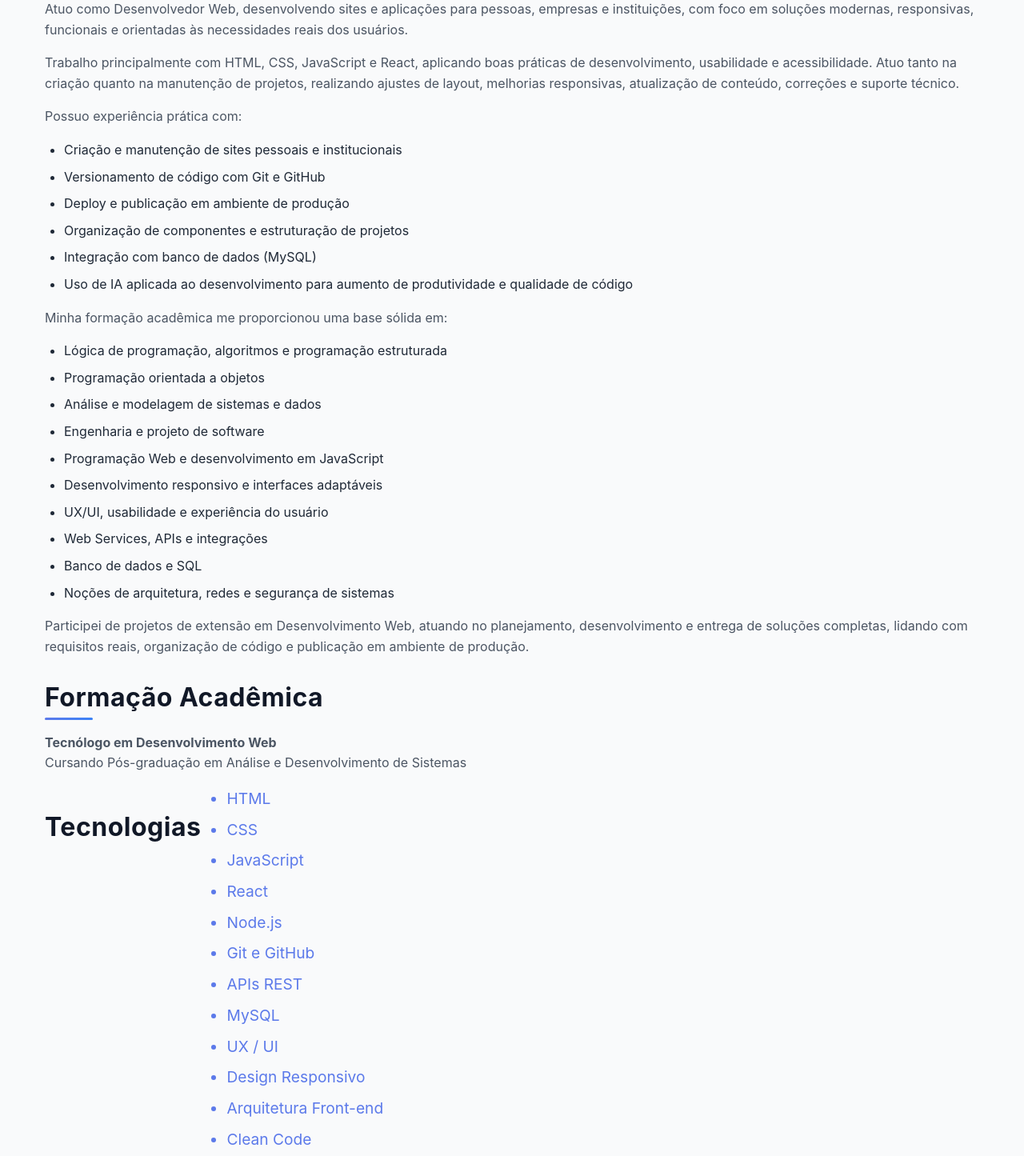
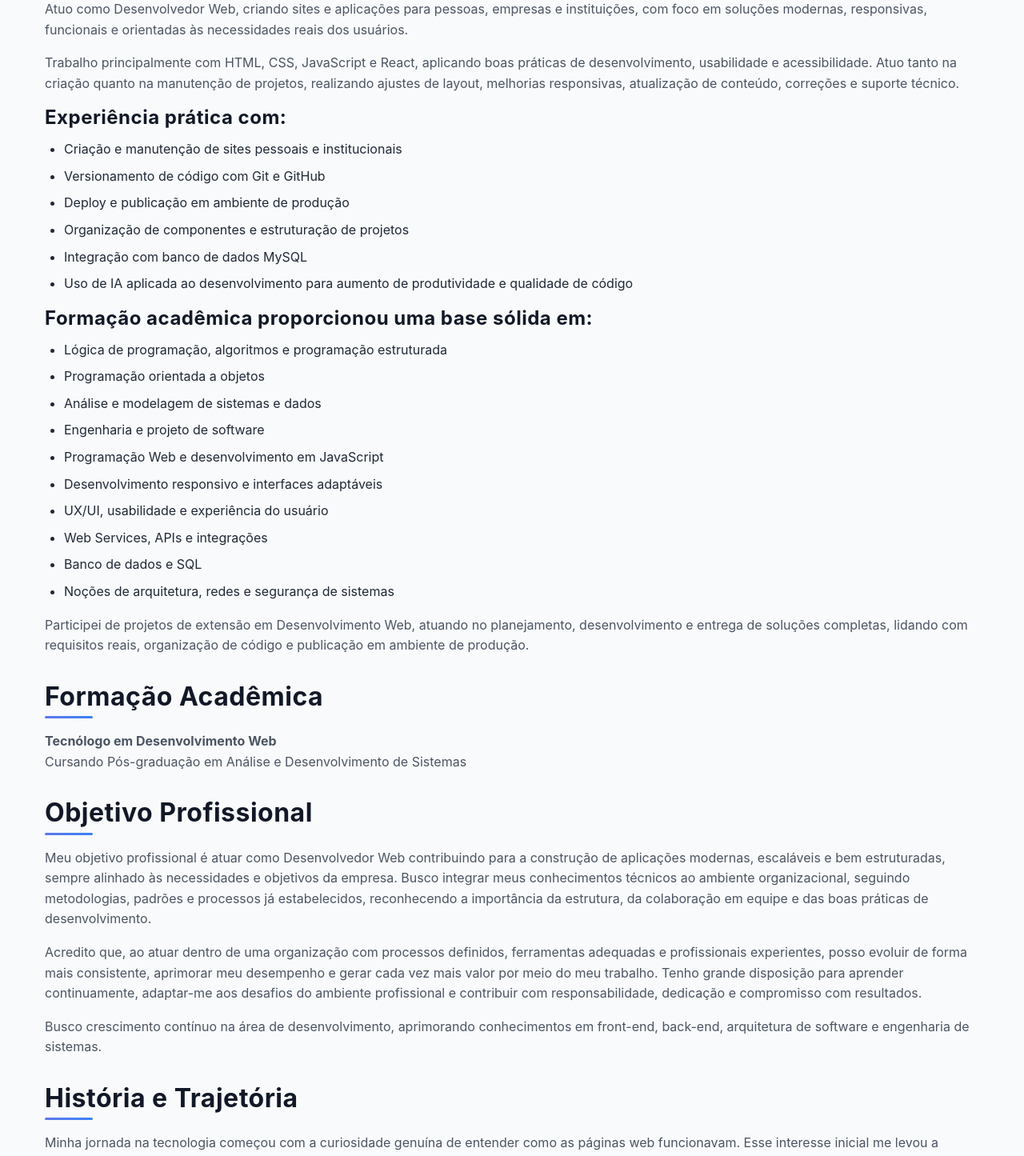
Before and after one commit to desenvolvimentoweb1983/portfolio-profissional-desenvolvedor-web, a React (Vite) app: page /sobre in a window 1280 px wide. Shown: the part 320-1765 px from the top of the page at 80% size. Built offline with nearby package versions, Linux system fonts and the light colour scheme.

Commit message:
ajustes sobre

```diff
--- a/src/pages/Sobre/Sobre.jsx
+++ b/src/pages/Sobre/Sobre.jsx
@@ -10,22 +10,26 @@ function Sobre() {
   <p>
     Sou Tecnólogo em Desenvolvimento Web e estou cursando pós-graduação em Análise e Desenvolvimento de Sistemas, buscando consolidar uma base sólida em desenvolvimento de software, arquitetura de sistemas e boas práticas de engenharia.
   </p>
+
   <p>
-          Atuo como Desenvolvedor Web, desenvolvendo sites e aplicações para pessoas, empresas e instituições, com foco em soluções modernas, responsivas, funcionais e orientadas às necessidades reais dos usuários.
+    Atuo como Desenvolvedor Web, criando sites e aplicações para pessoas, empresas e instituições, com foco em soluções modernas, responsivas, funcionais e orientadas às necessidades reais dos usuários.
   </p>
+
   <p>
     Trabalho principalmente com HTML, CSS, JavaScript e React, aplicando boas práticas de desenvolvimento, usabilidade e acessibilidade. Atuo tanto na criação quanto na manutenção de projetos, realizando ajustes de layout, melhorias responsivas, atualização de conteúdo, correções e suporte técnico.
   </p>
-        <p>Possuo experiência prática com:</p>
+
+  <h3>Experiência prática com:</h3>
   <ul>
     <li>Criação e manutenção de sites pessoais e institucionais</li>
     <li>Versionamento de código com Git e GitHub</li>
     <li>Deploy e publicação em ambiente de produção</li>
     <li>Organização de componentes e estruturação de projetos</li>
-          <li>Integração com banco de dados (MySQL)</li>
+    <li>Integração com banco de dados MySQL</li>
     <li>Uso de IA aplicada ao desenvolvimento para aumento de produtividade e qualidade de código</li>
   </ul>
-        <p>Minha formação acadêmica me proporcionou uma base sólida em:</p>
+
+  <h3>Formação acadêmica proporcionou uma base sólida em:</h3>
   <ul>
     <li>Lógica de programação, algoritmos e programação estruturada</li>
     <li>Programação orientada a objetos</li>
@@ -38,10 +42,12 @@ function Sobre() {
     <li>Banco de dados e SQL</li>
     <li>Noções de arquitetura, redes e segurança de sistemas</li>
   </ul>
+
   <p>
     Participei de projetos de extensão em Desenvolvimento Web, atuando no planejamento, desenvolvimento e entrega de soluções completas, lidando com requisitos reais, organização de código e publicação em ambiente de produção.
   </p>
 </div>
+
 
       {/* ================= FORMAÇÃO ================= */}
       <div className="formacao">
@@ -50,26 +56,6 @@ function Sobre() {
           <strong>Tecnólogo em Desenvolvimento Web</strong><br />
           Cursando Pós-graduação em Análise e Desenvolvimento de Sistemas
         </p>
-      </div>
-
-      {/* ================= TECNOLOGIAS ================= */}
-      <div className="tecnologias">
-        <h2>Tecnologias</h2>
-        <ul>
-          <li>HTML</li>
-          <li>CSS</li>
-          <li>JavaScript</li>
-          <li>React</li>
-          <li>Node.js</li>
-          <li>Git e GitHub</li>
-          <li>APIs REST</li>
-          <li>MySQL</li>
-          <li>UX / UI</li>
-          <li>Design Responsivo</li>
-          <li>Arquitetura Front-end</li>
-          <li>Clean Code</li>
-          <li>Ferramentas de IA aplicadas ao desenvolvimento</li>
-        </ul>
       </div>
 
       {/* ================= OBJETIVO ================= */}
```
Lines whose indentation alone changed are shown as unchanged.
